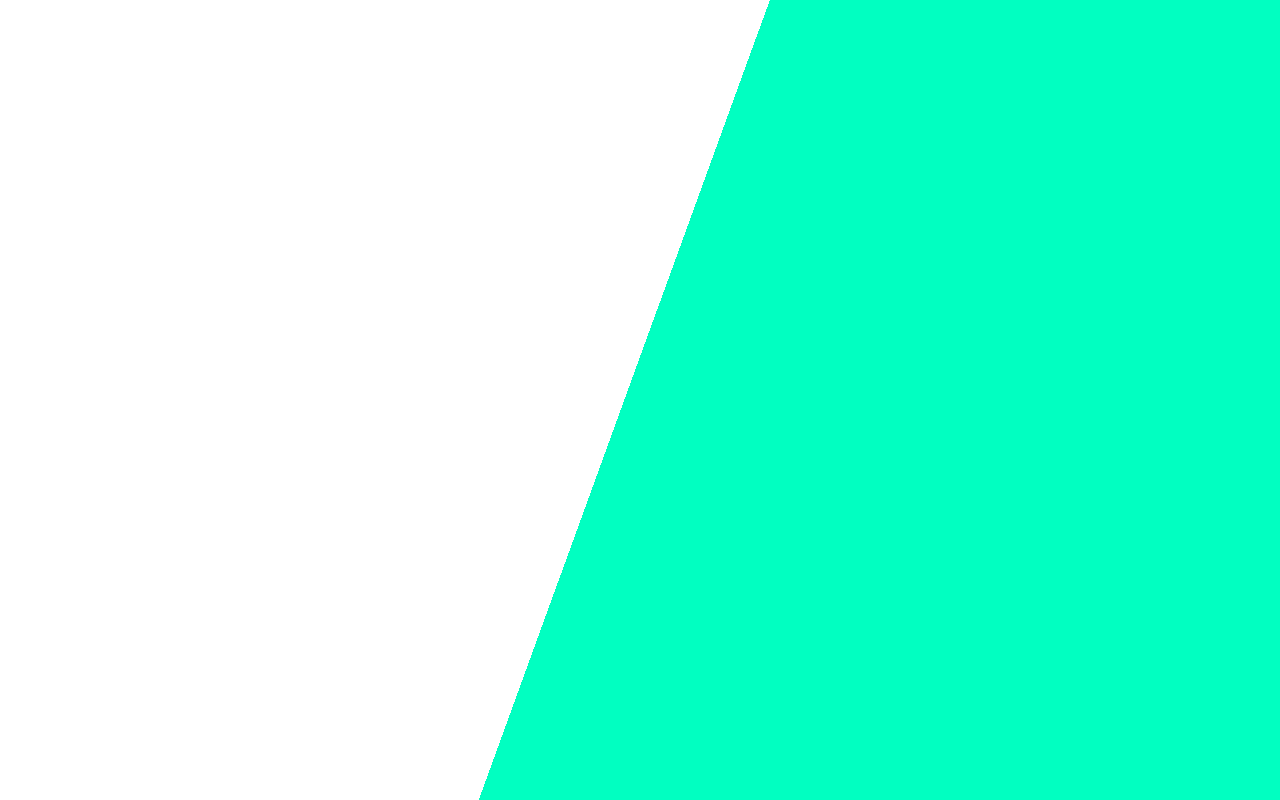
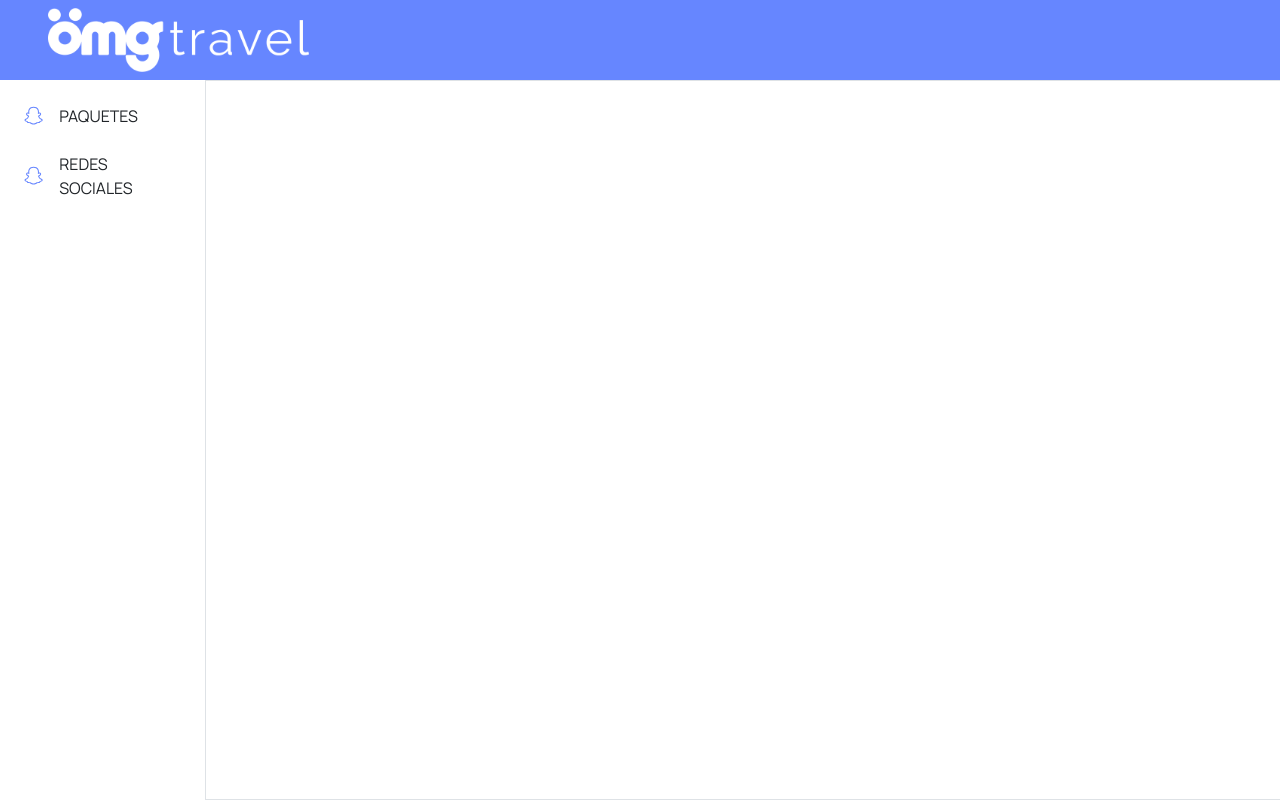
Before and after one commit to alejoquintana/one-more-travel, a Vue app: page /admin in a window 1280 px wide. Before the commit this address had no page. Built offline with nearby package versions, Linux system fonts and the light colour scheme.

Commit message:
export to nuxt

```diff
--- a/src/assets/base.css
+++ b/src/assets/base.css
@@ -62,7 +62,6 @@
 
 body {
     background: rgb(255, 255, 255);
-    background: linear-gradient(110deg, rgba(255, 255, 255, 1) 49%, rgba(1, 255, 193, 1) 49%);
     min-height: 100vh;
     color: var(--color-text);
     transition:
--- a/src/assets/scss/main.scss
+++ b/src/assets/scss/main.scss
@@ -13,6 +13,7 @@ main {
   margin: 0 auto;
   /* padding: 2rem; */
   font-weight: normal;
+  background: linear-gradient(110deg, rgba(255, 255, 255, 1) 49%, rgba(1, 255, 193, 1) 49%);
 }
 
 a,
--- /dev/null
+++ b/src/components/Admin/SideMenu/SideMenu.vue
@@ -0,0 +1,34 @@
+<script setup>
+import { useAdminStore as admin } from '@/stores/admin'
+const sections = admin().sections
+import Icon from '@/components/AIcon.vue'
+</script>
+
+<template>
+    <div class="d-flex flex-column gap-4 p-4">
+        <div class="d-flex align-items-center gap-3" v-for="section,s in sections" :key="s">
+            <Icon :icon="section.icon" color="primary"></Icon>
+            <span class="text-uppercase">{{ section.name }}</span>
+        </div>
+    </div>
+</template>
+
+<style lang="scss" scoped>
+
+.header{
+    display: flex;
+    justify-content: center;
+    background-color: $primary;
+}
+.logo{
+    max-height: 60px;
+}
+.nav-bar{
+    padding: 15px;
+    display: flex;
+    justify-content: space-between;
+    align-items: center;
+    width: $max-width;
+    min-height: 70px;
+}
+</style>
--- a/src/router/index.js
+++ b/src/router/index.js
@@ -1,5 +1,7 @@
 import { createRouter, createWebHistory } from 'vue-router'
 import HomeView from '../views/HomeView.vue'
+import AdminView from '../views/AdminView.vue'
+import PaquetesView from '../views/PaquetesView.vue'
 
 const router = createRouter({
   history: createWebHistory(import.meta.env.BASE_URL),
@@ -8,6 +10,16 @@ const router = createRouter({
       path: '/',
       name: 'home',
       component: HomeView
+    },
+    {
+      path: '/admin',
+      name: 'admin',
+      component: AdminView
+    },
+    {
+      path: '/admin/paquetes',
+      name: 'paquetes',
+      component: PaquetesView
     },
     {
       path: '/about',
--- /dev/null
+++ b/src/stores/admin.js
@@ -0,0 +1,21 @@
+//import {ref,computed} from 'vue'
+import {defineStore} from 'pinia'
+
+export const useAdminStore = defineStore('info', {
+    state: () => ({
+        sections: [
+            {
+                icon: "snapchat",
+                url: "/paquetes",
+                name: "paquetes"
+            },
+            {
+                icon: "snapchat",
+                url: "/redes-sociales",
+                name: "redes sociales"
+            },
+        ]
+    }),
+    actions: {
+    },
+})
--- a/src/stores/info.js
+++ b/src/stores/info.js
@@ -31,7 +31,6 @@ export const useInfoStore = defineStore('info', {
     }),
     actions: {
         fetchSociales() {
-            fe
         }
     },
 })
--- /dev/null
+++ b/src/views/AdminView.vue
@@ -0,0 +1,33 @@
+<template>
+    <div class="cont">
+        <div class="nav bg-primary px-5 py-2">
+            <img class="logo" :class="$mq.sm ? 'w-50' : ''" :src="helpers().getImagePath('logo.png')" alt="Logo OMG Travel">
+        </div>
+        <div class="dash row">
+            <div class="col-2 h-100">
+                <SideMenu></SideMenu>
+            </div>
+            <div class="col-10 h-100 border border-left" style="">
+
+            </div>
+        </div>
+    </div>
+</template>
+
+<script setup>
+import { useHelpersStore as helpers } from '@/stores/helpers'
+import SideMenu from '@/components/Admin/SideMenu/SideMenu.vue'
+</script>
+
+<style lang="scss" scoped>
+.logo{
+    max-height: 100%;
+}
+.nav {
+    height: 10vh;
+}
+.dash{
+
+    height: 90vh;
+}
+</style>
--- /dev/null
+++ b/src/views/PaquetesView.vue
@@ -0,0 +1,33 @@
+<template>
+    <div class="cont">
+        <div class="nav bg-primary px-5 py-2">
+            <img class="logo" :class="$mq.sm ? 'w-50' : ''" :src="helpers().getImagePath('logo.png')" alt="Logo OMG Travel">
+        </div>
+        <div class="dash row">
+            <div class="col-2 h-100">
+                <SideMenu></SideMenu>
+            </div>
+            <div class="col-10 h-100 border border-left" style="">
+
+            </div>
+        </div>
+    </div>
+</template>
+
+<script setup>
+import { useHelpersStore as helpers } from '@/stores/helpers'
+import SideMenu from '@/components/Admin/SideMenu/SideMenu.vue'
+</script>
+
+<style lang="scss" scoped>
+.logo{
+    max-height: 100%;
+}
+.nav {
+    height: 10vh;
+}
+.dash{
+
+    height: 90vh;
+}
+</style>
```
